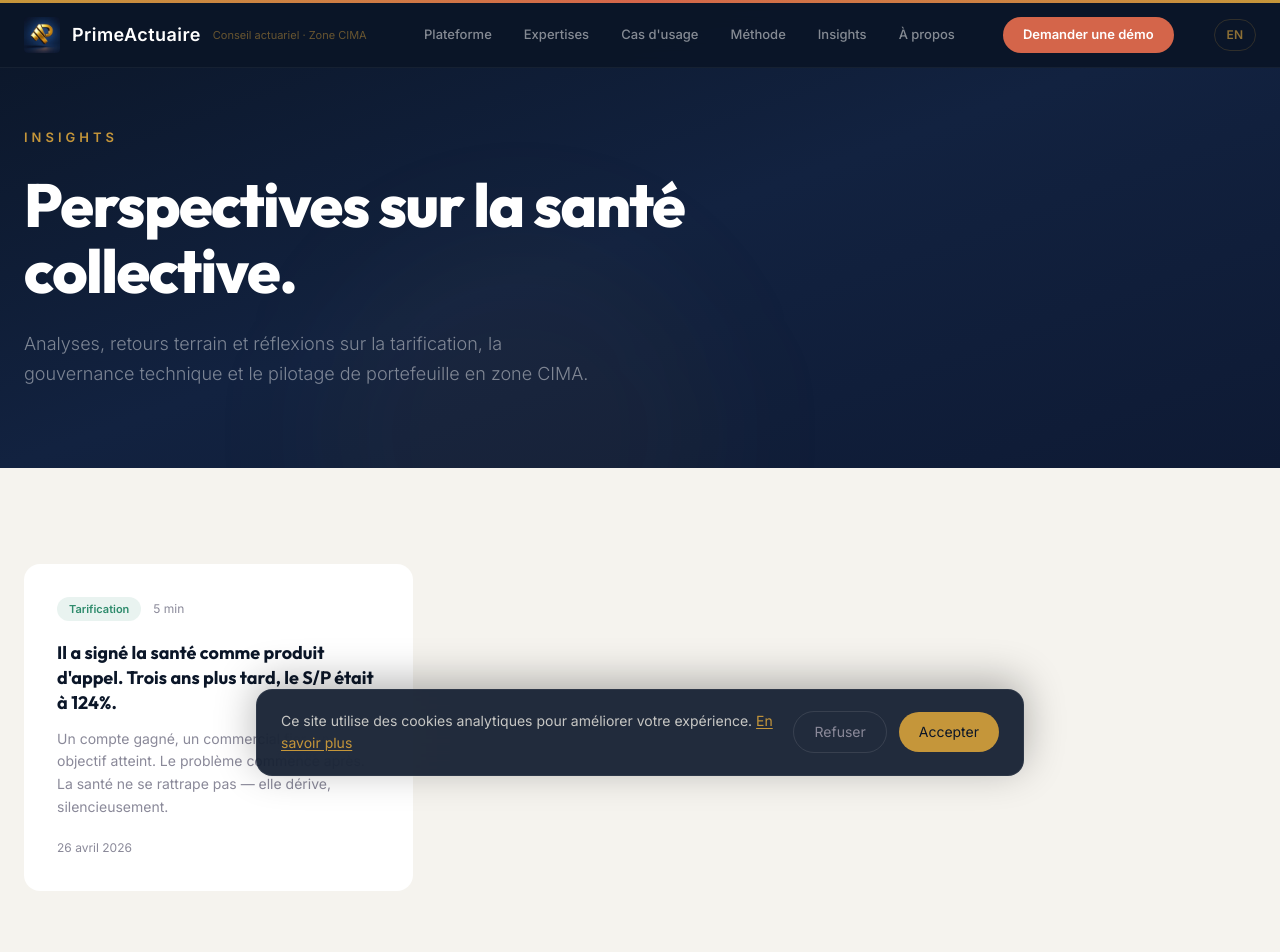
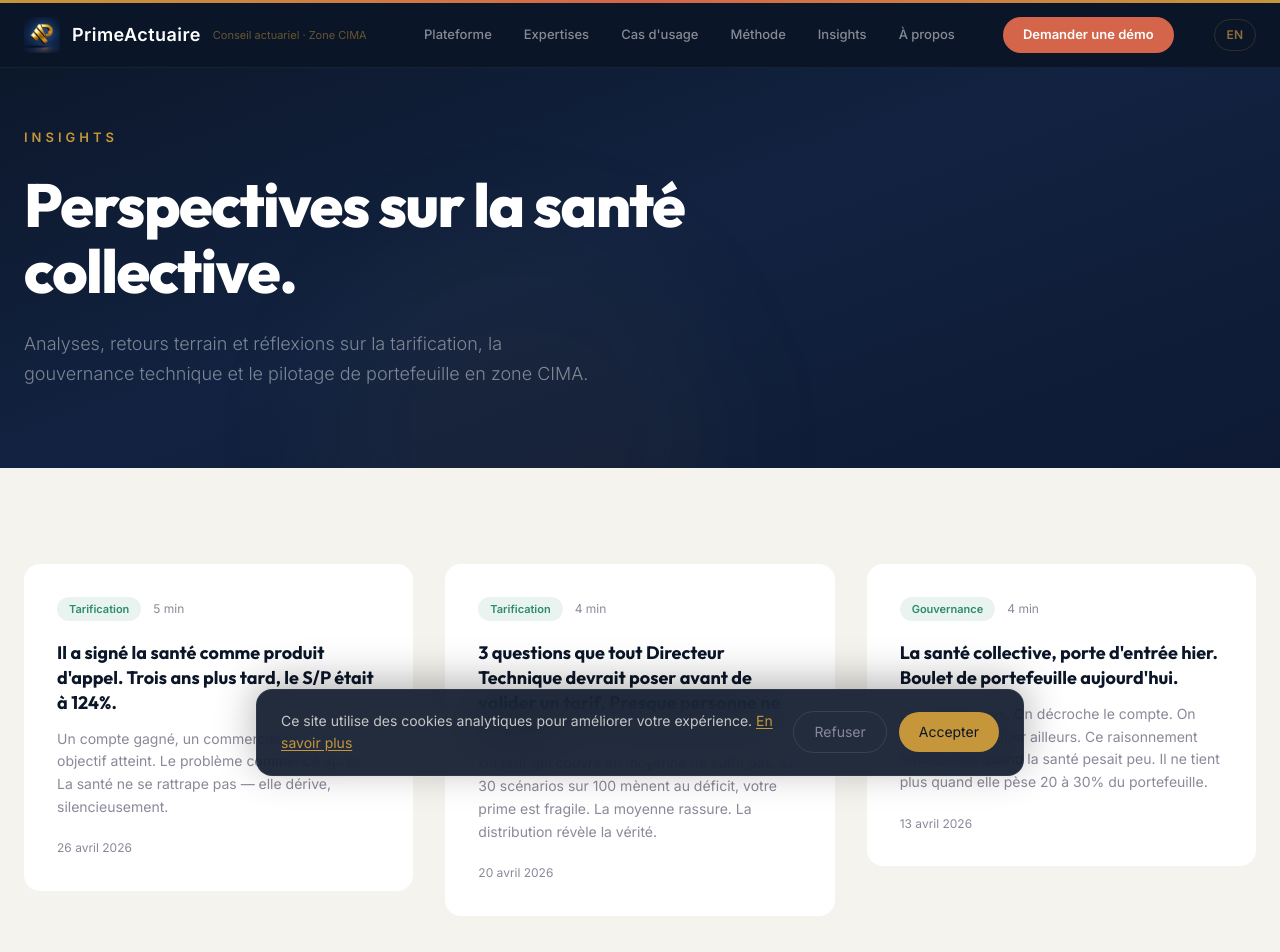
Before and after one commit to sidickgoldman/SiteWeb_PrimeActuaire, a Next.js app: page /insights in a window 1280 px wide. Shown: the top 952 px of the page. Built offline with nearby package versions, Linux system fonts and the light colour scheme.

Commit message:
feat: insights - ajout 2 nouveaux articles (3 questions tarif + sante porte entree)

```diff
--- a/src/app/insights/data.ts
+++ b/src/app/insights/data.ts
@@ -29,4 +29,36 @@ export const articles: Article[] = [
       "Si vous avez déjà vu ce scénario, vous savez exactement de quoi je parle.",
     ],
   },
+  {
+    slug: "trois-questions-avant-valider-tarif",
+    tag: "Tarification",
+    title: "3 questions que tout Directeur Technique devrait poser avant de valider un tarif. Presque personne ne les pose.",
+    excerpt:
+      "Un tarif qui couvre en moyenne ne suffit pas. Si 30 scénarios sur 100 mènent au déficit, votre prime est fragile. La moyenne rassure. La distribution révèle la vérité.",
+    date: "2026-04-20",
+    readingTime: "4 min",
+    content: [
+      "3 questions que chaque Directeur technique santé devrait poser avant de valider un tarif. Pourtant, presque personne ne les pose.",
+      "1 — Quel est le taux de couverture de cette prime sous stress ? Un tarif qui couvre \"en moyenne\" ne suffit pas. Si 30 scénarios sur 100 mènent au déficit, votre prime est fragile. La moyenne rassure. La distribution révèle la vérité.",
+      "2 — Quelle marge reste-t-il après concession commerciale ? Le commercial négocie -10%. Le courtier demande -5% de plus. Personne ne chiffre ce que ces -15% font au risque de perte.",
+      "3 — À partir de quel rabais le groupe devient-il déficitaire ? C'est la question la plus importante. Et c'est souvent celle qu'on ne pose jamais.",
+      "Si votre processus de tarification ne répond pas à ces 3 questions, vous ne tarifez pas. Vous estimez.",
+    ],
+  },
+  {
+    slug: "sante-porte-entree-boulet-portefeuille",
+    tag: "Gouvernance",
+    title: "La santé collective, porte d'entrée hier. Boulet de portefeuille aujourd'hui.",
+    excerpt:
+      "On casse le prix. On décroche le compte. On espère se rattraper ailleurs. Ce raisonnement fonctionnait quand la santé pesait peu. Il ne tient plus quand elle pèse 20 à 30% du portefeuille.",
+    date: "2026-04-13",
+    readingTime: "4 min",
+    content: [
+      "C'est la stratégie la plus utilisée en CIMA. Et c'est en train de devenir le premier problème de portefeuille.",
+      "On casse le prix. On décroche le compte. On espère se rattraper ailleurs. Ce raisonnement fonctionnait quand la santé pesait peu. Il ne tient plus quand elle pèse 20 à 30% du portefeuille.",
+      "La branche grossit. Compter sur les autres garanties pour compenser vous coûtera cher.",
+      "Utiliser la santé comme garantie d'appel, c'est laisser le marché fixer votre prix.",
+      "La santé, porte d'entrée hier, devient boulet de portefeuille aujourd'hui. C'est là que la perte commence.",
+    ],
+  },
 ];
```
